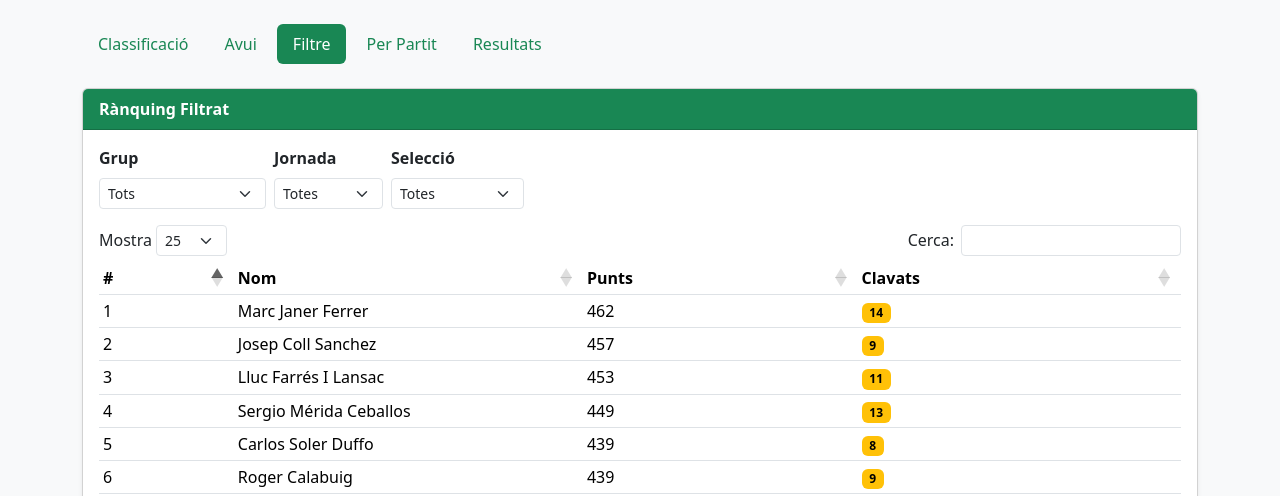
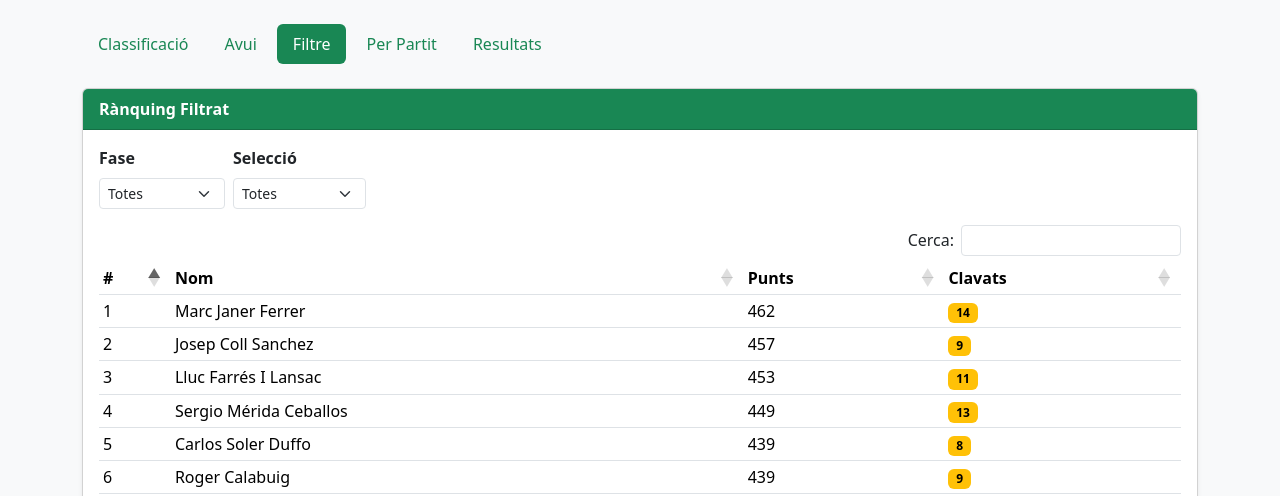
Before and after one commit to janjquer/porra-mundial-2026, a Flask app: template templates/index.html in a window 1280 px wide, after a click on "Filtre". Shown: the part 56-552 px from the top of the page. Run offline with Flask 3, Linux system fonts and the light colour scheme; the template is opened without the code that fills it: most values are stand-ins (such as "Sample title", 1, 10 or a date in 2020); some libraries are stand-ins or nearby versions.

Commit message:
feat: add Fase filter + fix partits.csv disk shadowing
- Add fase column to partits.csv (Grups / 1/16)
- render.yaml: always overwrite data/partits.csv from git on deploy
- /api/ranking: accept fase param for filtering
- /api/matches: include fase field in response
- index.html: Fase dropdowns in Filtre, Per Partit, Resultats tabs
- index.html: hide Grup/Jornada filters when Fase != Grups
- index.html: remove lengthChange from Classificació/Avui/Filtre
- index.html: fix DataTables hidden tab rendering via shown.bs.tab
- index.html: fix Resultats sort (date type + hidden fase column)

Co-Authored-By: Claude Sonnet 4.6 <noreply@anthropic.com>

```diff
--- a/app.py
+++ b/app.py
@@ -138,10 +138,13 @@ def api_matches():
         result = real.get(row["partit"])
         match_gent = gent[gent["partit"] == row["partit"]]
         clavats = int((match_gent["punts"] == 15).sum())
+        grup_val = row["grup"] if pd.notna(row.get("grup")) else None
+        fase_val = row["fase"] if pd.notna(row.get("fase")) else None
         rows.append({
             "n_partit": int(row["n_partit"]),
             "dia": row["dia"].isoformat() if hasattr(row["dia"], "isoformat") else str(row["dia"]),
-            "grup": row["grup"],
+            "grup": grup_val,
+            "fase": fase_val,
             "partit": row["partit"],
             "resultat": f"{result['home_score']}-{result['away_score']}" if result else None,
             "clavats": clavats,
@@ -183,21 +186,27 @@ JORNADA_RANGES = {1: (1, 24), 2: (25, 48), 3: (49, 72)}
 
 @app.route("/api/ranking")
 def api_ranking():
+    fase = request.args.get("fase")
     grup = request.args.get("grup")
     jornada = request.args.get("jornada", type=int)
+    seleccio = request.args.get("seleccio")
 
     df = _load_gent()
+    partits = _load_partits()
+
+    if fase:
+        valid_partits = partits[partits["fase"] == fase]["partit"].tolist()
+        df = df[df["partit"].isin(valid_partits)]
 
     if grup:
-        df = df[df["grup"] == grup]
+        valid_partits = partits[partits["grup"] == grup]["partit"].tolist()
+        df = df[df["partit"].isin(valid_partits)]
 
     if jornada and jornada in JORNADA_RANGES:
         lo, hi = JORNADA_RANGES[jornada]
-        partits = _load_partits()
         valid = partits[(partits["n_partit"] >= lo) & (partits["n_partit"] <= hi)]["partit"].tolist()
         df = df[df["partit"].isin(valid)]
 
-    seleccio = request.args.get("seleccio")
     if seleccio:
         df = df[
             df["partit"].str.startswith(seleccio + " - ") |
@@ -314,9 +323,10 @@ def api_admin_delete_result(n_partit):
 @app.route("/")
 def index():
     partits = _load_partits()
-    grups = sorted(partits["grup"].unique())
+    grups = sorted(partits["grup"].dropna().unique())
+    fases = partits["fase"].dropna().unique().tolist()
     teams = sorted({t for p in partits["partit"] for t in p.split(" - ")})
-    return render_template("index.html", grups=grups, partits=partits.to_dict(orient="records"), teams=teams)
+    return render_template("index.html", grups=grups, fases=fases, partits=partits.to_dict(orient="records"), teams=teams)
 
 
 if __name__ == "__main__":
--- a/render.yaml
+++ b/render.yaml
@@ -3,7 +3,7 @@ services:
     name: porra-mundial-2026
     runtime: python
     buildCommand: pip install -r requirements.txt
-    startCommand: gunicorn app:app
+    startCommand: cp partits.csv data/partits.csv; gunicorn app:app
     envVars:
       - key: REFRESH_TOKEN
         generateValue: true
--- a/templates/index.html
+++ b/templates/index.html
@@ -80,6 +80,15 @@
         <div class="card-body">
           <div class="row g-2 mb-3 align-items-end">
             <div class="col-auto">
+              <label class="form-label fw-semibold">Fase</label>
+              <select id="filterFase" class="form-select form-select-sm">
+                <option value="">Totes</option>
+                {% for f in fases %}
+                <option value="{{ f }}">{{ f }}</option>
+                {% endfor %}
+              </select>
+            </div>
+            <div class="col-auto" id="filterGrupWrap">
               <label class="form-label fw-semibold">Grup</label>
               <select id="filterGrup" class="form-select form-select-sm">
                 <option value="">Tots</option>
@@ -88,7 +97,7 @@
                 {% endfor %}
               </select>
             </div>
-            <div class="col-auto">
+            <div class="col-auto" id="filterJornadaWrap">
               <label class="form-label fw-semibold">Jornada</label>
               <select id="filterJornada" class="form-select form-select-sm">
                 <option value="">Totes</option>
@@ -122,6 +131,15 @@
         <div class="card-body">
           <div class="row g-2 mb-3 align-items-end">
             <div class="col-auto">
+              <label class="form-label fw-semibold">Fase</label>
+              <select id="matchFaseFilter" class="form-select form-select-sm">
+                <option value="">Totes</option>
+                {% for f in fases %}
+                <option value="{{ f }}">{{ f }}</option>
+                {% endfor %}
+              </select>
+            </div>
+            <div class="col-auto" id="matchGrupWrap">
               <label class="form-label fw-semibold">Grup</label>
               <select id="grupFilter" class="form-select form-select-sm">
                 <option value="">Tots</option>
@@ -135,7 +153,7 @@
               <select id="matchSelect" class="form-select form-select-sm">
                 <option value="">Selecciona un partit...</option>
                 {% for p in partits %}
-                <option value="{{ p.n_partit }}" data-grup="{{ p.grup }}">{{ p.n_partit }}. {{ p.partit }}</option>
+                <option value="{{ p.n_partit }}" data-grup="{{ p.grup if p.grup else '' }}" data-fase="{{ p.fase if p.fase else '' }}">{{ p.n_partit }}. {{ p.partit }}</option>
                 {% endfor %}
               </select>
             </div>
@@ -154,8 +172,14 @@
       <div class="card shadow-sm">
         <div class="card-header bg-success text-white fw-bold">Resultats dels Partits</div>
         <div class="card-body">
-          <div class="d-flex gap-2 mb-2">
-            <select id="grupResultFilter" class="form-select form-select-sm" style="max-width:200px">
+          <div class="d-flex gap-2 mb-2 flex-wrap">
+            <select id="faseResultFilter" class="form-select form-select-sm" style="max-width:160px">
+              <option value="">Totes les fases</option>
+              {% for f in fases %}
+              <option value="{{ f }}">{{ f }}</option>
+              {% endfor %}
+            </select>
+            <select id="grupResultFilter" class="form-select form-select-sm" style="max-width:160px" id="grupResultWrap">
               <option value="">Tots els grups</option>
               {% for g in grups %}
               <option value="{{ g }}">Grup {{ g }}</option>
@@ -169,7 +193,7 @@
             </select>
           </div>
           <table id="tbl-results" class="table table-hover table-sm w-100">
-            <thead><tr><th>Data</th><th>Grup</th><th>Partit</th><th>Resultat</th><th>Clavats</th></tr></thead>
+            <thead><tr><th>Data</th><th>Grup</th><th>Partit</th><th>Resultat</th><th>Clavats</th><th class="d-none">fase_hidden</th></tr></thead>
             <tbody></tbody>
           </table>
         </div>
@@ -203,7 +227,8 @@ const dtStandings = $('#tbl-standings').DataTable({
   ],
   order: [[0, 'asc']],
   pageLength: 25,
-  language: { search: 'Cerca:', lengthMenu: 'Mostra _MENU_', info: 'Mostrant _START_-_END_ de _TOTAL_', paginate: { next: 'Seg', previous: 'Ant' } },
+  lengthChange: false,
+  language: { search: 'Cerca:', info: 'Mostrant _START_-_END_ de _TOTAL_', paginate: { next: 'Seg', previous: 'Ant' } },
 });
 
 // ── Daily ────────────────────────────────────────────────────────────────────
@@ -215,7 +240,8 @@ const dtDaily = $('#tbl-daily').DataTable({
   ],
   order: [[0, 'asc']],
   pageLength: 25,
-  language: { search: 'Cerca:', lengthMenu: 'Mostra _MENU_', info: 'Mostrant _START_-_END_ de _TOTAL_', paginate: { next: 'Seg', previous: 'Ant' } },
+  lengthChange: false,
+  language: { search: 'Cerca:', info: 'Mostrant _START_-_END_ de _TOTAL_', paginate: { next: 'Seg', previous: 'Ant' } },
 });
 
 // ── Filtre ────────────────────────────────────────────────────────────────────
@@ -228,25 +254,42 @@ const dtFilter = $('#tbl-filter').DataTable({
   ],
   order: [[0, 'asc']],
   pageLength: 25,
-  language: { search: 'Cerca:', lengthMenu: 'Mostra _MENU_', info: 'Mostrant _START_-_END_ de _TOTAL_', paginate: { next: 'Seg', previous: 'Ant' } },
+  lengthChange: false,
+  language: { search: 'Cerca:', info: 'Mostrant _START_-_END_ de _TOTAL_', paginate: { next: 'Seg', previous: 'Ant' } },
 });
 
+function updateFilterVisibility() {
+  const fase = document.getElementById('filterFase').value;
+  const show = fase === 'Grups';
+  document.getElementById('filterGrupWrap').style.display = show ? '' : 'none';
+  document.getElementById('filterJornadaWrap').style.display = show ? '' : 'none';
+  if (!show) {
+    document.getElementById('filterGrup').value = '';
+    document.getElementById('filterJornada').value = '';
+  }
+}
+
 function loadFilter() {
+  const fase = document.getElementById('filterFase').value;
   const grup = document.getElementById('filterGrup').value;
   const jornada = document.getElementById('filterJornada').value;
   const seleccio = document.getElementById('filterSeleccio').value;
   const params = new URLSearchParams();
+  if (fase) params.set('fase', fase);
   if (grup) params.set('grup', grup);
   if (jornada) params.set('jornada', jornada);
   if (seleccio) params.set('seleccio', seleccio);
   fetch('/api/ranking?' + params)
     .then(r => r.json())
-    .then(data => { dtFilter.clear(); dtFilter.rows.add(data); dtFilter.draw(); });
+    .then(data => { dtFilter.clear(); dtFilter.rows.add(data); dtFilter.draw(); })
+    .catch(() => {});
 }
 
+document.getElementById('filterFase').addEventListener('change', () => { updateFilterVisibility(); loadFilter(); });
 document.getElementById('filterGrup').addEventListener('change', loadFilter);
 document.getElementById('filterJornada').addEventListener('change', loadFilter);
 document.getElementById('filterSeleccio').addEventListener('change', loadFilter);
+updateFilterVisibility();
 
 
 // ── Per Partit ────────────────────────────────────────────────────────────────
@@ -263,6 +306,36 @@ const dtMatch = $('#tbl-match').DataTable({
   language: { emptyTable: 'Selecciona un partit per veure els pronòstics.' },
 });
 
+function filterMatchOptions() {
+  const fase = document.getElementById('matchFaseFilter').value;
+  const grup = document.getElementById('grupFilter').value;
+  const sel = document.getElementById('matchSelect');
+  Array.from(sel.options).forEach(o => {
+    if (!o.value) { o.hidden = false; return; }
+    const faseMatch = !fase || o.dataset.fase === fase;
+    const grupMatch = !grup || o.dataset.grup === grup;
+    o.hidden = !(faseMatch && grupMatch);
+  });
+  sel.value = '';
+  dtMatch.clear().draw();
+  document.getElementById('matchResult').textContent = '';
+}
+
+function updateMatchGrupVisibility() {
+  const fase = document.getElementById('matchFaseFilter').value;
+  document.getElementById('matchGrupWrap').style.display = (fase === 'Grups' || fase === '') ? '' : 'none';
+  if (fase !== 'Grups' && fase !== '') {
+    document.getElementById('grupFilter').value = '';
+  }
+}
+
+document.getElementById('matchFaseFilter').addEventListener('change', () => {
+  updateMatchGrupVisibility();
+  filterMatchOptions();
+});
+
+document.getElementById('grupFilter').addEventListener('change', filterMatchOptions);
+
 function loadMatch(nPartit) {
   if (!nPartit) return;
   fetch(`/api/match/${nPartit}`)
@@ -272,19 +345,9 @@ function loadMatch(nPartit) {
       dtMatch.clear();
       dtMatch.rows.add(data.predictions);
       dtMatch.draw();
-    });
+    })
+    .catch(() => {});
 }
-
-document.getElementById('grupFilter').addEventListener('change', function() {
-  const grup = this.value;
-  const sel = document.getElementById('matchSelect');
-  Array.from(sel.options).forEach(o => {
-    o.hidden = grup ? o.dataset.grup !== grup : false;
-  });
-  sel.value = '';
-  dtMatch.clear().draw();
-  document.getElementById('matchResult').textContent = '';
-});
 
 document.getElementById('matchSelect').addEventListener('change', function() {
   loadMatch(this.value);
@@ -293,19 +356,23 @@ document.getElementById('matchSelect').addEventListener('change', function() {
 // ── Resultats ─────────────────────────────────────────────────────────────────
 const dtResults = $('#tbl-results').DataTable({
   columns: [
-    { data: 'dia', render: (d) => d ? fmt.format(new Date(d)) : '—' },
-    { data: 'grup' },
+    { data: 'dia', render: (d) => d ? fmt.format(new Date(d)) : '—', type: 'date' },
+    { data: 'grup', render: (d) => d || '—' },
     { data: 'partit' },
     { data: 'resultat', render: (d) => d ? `<strong>${d}</strong>` : '<span class="text-muted">pendent</span>' },
     { data: 'clavats', render: (d) => d > 0 ? `<span class="badge badge-clavat">${d}</span>` : d },
+    { data: 'fase', visible: false },
   ],
   order: [[0, 'asc']],
   pageLength: 25,
   language: { search: 'Cerca:', lengthMenu: 'Mostra _MENU_', info: 'Mostrant _START_-_END_ de _TOTAL_', paginate: { next: 'Seg', previous: 'Ant' } },
 });
 
+document.getElementById('faseResultFilter').addEventListener('change', function() {
+  dtResults.column(5).search(this.value).draw();
+});
 document.getElementById('grupResultFilter').addEventListener('change', function() {
-  dtResults.column(1).search(this.value).draw();
+  dtResults.column(1).search(this.value ? '^' + this.value.replace(/[.*+?^${}()|[\]\\]/g, '\\$&') + '$' : '', true, false).draw();
 });
 document.getElementById('seleccioResultFilter').addEventListener('change', function() {
   dtResults.column(2).search(this.value ? this.value : '', true, false).draw();
@@ -315,22 +382,31 @@ document.getElementById('seleccioResultFilter').addEventListener('change', funct
 function loadAll() {
   fetch('/api/standings').then(r => r.json()).then(data => {
     dtStandings.clear(); dtStandings.rows.add(data); dtStandings.draw();
-  });
+  }).catch(() => {});
   fetch('/api/daily').then(r => r.json()).then(data => {
     dtDaily.clear(); dtDaily.rows.add(data); dtDaily.draw();
-  });
+  }).catch(() => {});
   fetch('/api/matches').then(r => r.json()).then(data => {
     dtResults.clear(); dtResults.rows.add(data); dtResults.draw();
-  });
+  }).catch(() => {});
   fetch('/api/last-update').then(r => r.json()).then(data => {
     const el = document.getElementById('lastUpdate');
     el.textContent = data.text || '';
+  }).catch(() => {});
+}
+
+// Fix DataTables in hidden tabs
+document.querySelectorAll('#mainTabs button[data-bs-toggle="pill"]').forEach(btn => {
+  btn.addEventListener('shown.bs.tab', () => {
+    dtDaily.columns.adjust().draw();
+    dtFilter.columns.adjust().draw();
+    dtResults.columns.adjust().draw();
   });
-}
+});
 
 loadAll();
 loadFilter();
-setInterval(loadAll, 5 * 60 * 1000); // refresh every 5 min
+setInterval(loadAll, 5 * 60 * 1000);
 </script>
 </body>
 </html>
```
Also changed, not shown: partits.csv (added, +89 -0 lines).
